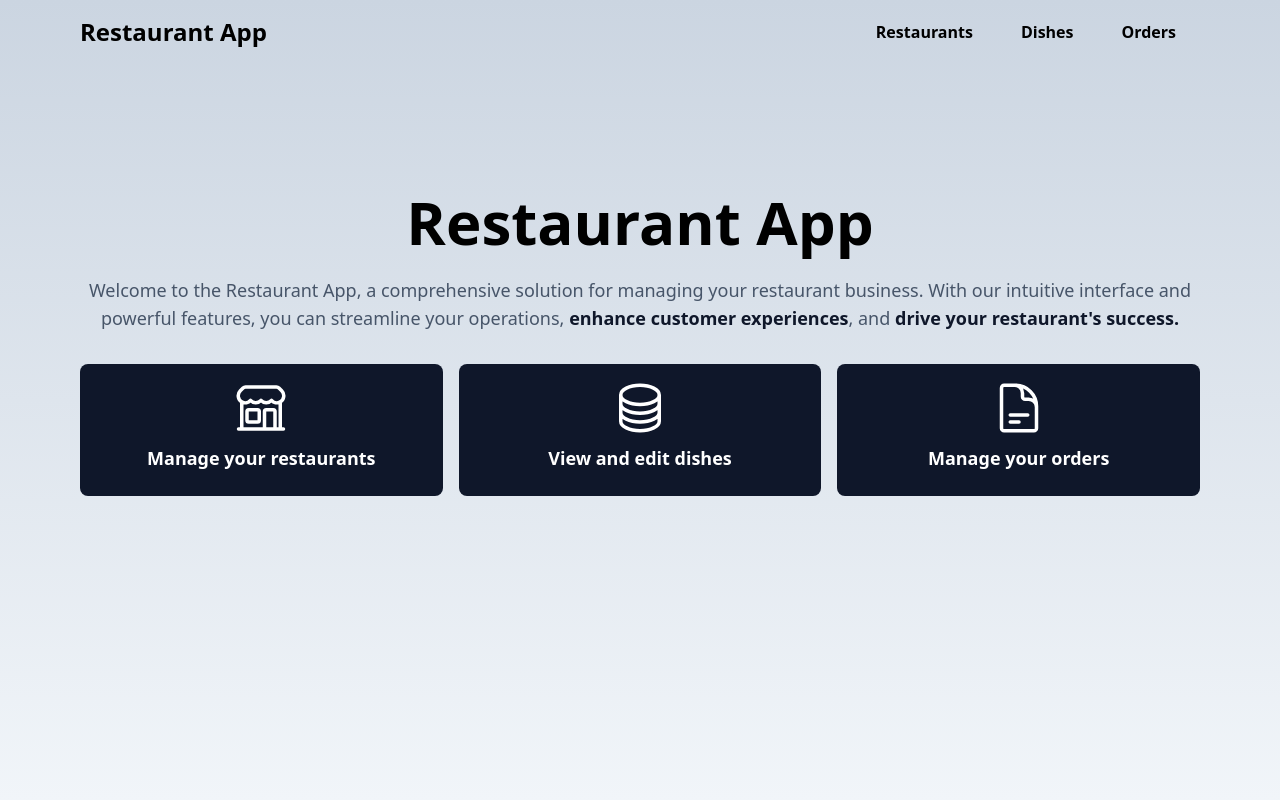
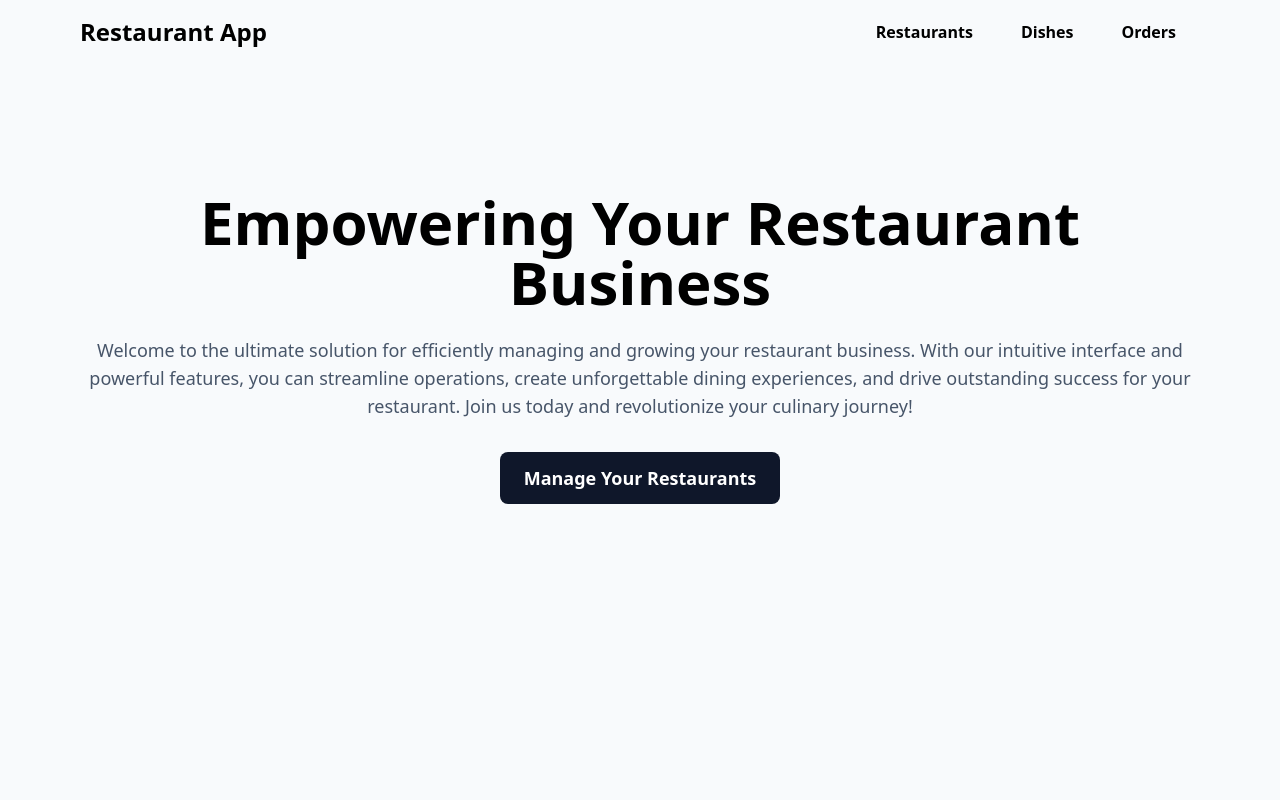
Before and after one commit to romuloesquivel1/restaurant-app, a Rails app: page / in a window 1280 px wide. Run offline with Rails 7, Linux system fonts and the light colour scheme; style sheets or scripts are compiled from the project's sources; parts of the project's set-up code (start-up, migrations or seed data) failed here and were passed over.

Commit message:
Change styles and other things...

```diff
--- /dev/null
+++ b/app/controllers/orders_controller.rb
@@ -0,0 +1,2 @@
+class OrdersController < ApplicationController
+end
--- /dev/null
+++ b/app/controllers/restaurants_controller.rb
@@ -0,0 +1,2 @@
+class RestaurantsController < ApplicationController
+end
--- /dev/null
+++ b/app/helpers/orders_helper.rb
@@ -0,0 +1,2 @@
+module OrdersHelper
+end
--- /dev/null
+++ b/app/helpers/restaurants_helper.rb
@@ -0,0 +1,2 @@
+module RestaurantsHelper
+end
--- a/app/javascript/application.js
+++ b/app/javascript/application.js
@@ -1,3 +1,12 @@
 // Entry point for the build script in your package.json
 import "@hotwired/turbo-rails"
 import "./controllers"
+
+document.addEventListener("DOMContentLoaded", () => {
+  const menuButton = document.querySelector(".menu-button");
+  const menuList = document.querySelector(".menu-list");
+
+  menuButton.addEventListener("click", () => {
+    menuList.classList.toggle("hidden")
+  })
+})
--- a/app/models/dish.rb
+++ b/app/models/dish.rb
@@ -1,4 +1,6 @@
 class Dish < ApplicationRecord
+  # belongs_to :restaurant
+
   validates :dish_group, presence: true, length: { minimum: 2, maximum: 25 }
   validates :name, presence: true, length: { minimum: 2, maximum: 35 }
   validates :description, presence: true, length: { minimum: 5, maximum: 255 }
--- a/app/models/order.rb
+++ b/app/models/order.rb
@@ -1,2 +1,3 @@
 class Order < ApplicationRecord
+  belongs_to :restaurant
 end
--- a/app/models/restaurant.rb
+++ b/app/models/restaurant.rb
@@ -1,2 +1,4 @@
 class Restaurant < ApplicationRecord
+  has_many :dishes
+  has_many :orders
 end
--- a/app/views/dishes/index.html.erb
+++ b/app/views/dishes/index.html.erb
@@ -1,15 +1,15 @@
 <% content_for :title, "Dishes" %>
 
-<header class="flex justify-between items-center mb-7">
+<section class="flex justify-between items-center mb-7">
   <h1 class="text-3xl font-bold">Dishes</h1>
   <a class="bg-slate-900 hover:bg-slate-700 text-white px-4 py-2 rounded font-semibold dark:bg-sky-500 dark:hover:bg-sky-400" href="<%= new_dish_path %>">Create dish</a>
-</header>
+</section>
 
 <% if @dishes.any? %>
   <article class="grid md:grid-cols-2 xl:grid-cols-3 gap-10 mb-7">
     <% @dishes.each do |dish| %>
       <%= link_to dish_path(dish) do %>
-        <section class="rounded-md overflow-hidden bg-white dark:bg-slate-800 drop-shadow">
+        <section class="rounded-md overflow-hidden bg-white dark:bg-slate-800 border border-gray-300 dark:border-gray-700">
           <div class="h-[250px]">
             <img class="w-full h-full object-cover" src="<%= url_for(dish.photo) %>" alt="<%= dish.name %>">
           </div>
--- a/app/views/layouts/application.html.erb
+++ b/app/views/layouts/application.html.erb
@@ -1,5 +1,5 @@
 <!DOCTYPE html>
-<html>
+<html lang="en">
   <head>
     <title>RestaurantApp - <%= yield(:title) %></title>
     <meta name="viewport" content="width=device-width,initial-scale=1">
@@ -11,13 +11,18 @@
     <%= javascript_include_tag "application", "data-turbo-track": "reload", defer: true %>
   </head>
 
-  <body class="h-screen antialiased bg-gradient-to-b from-slate-300 to-slate-100 dark:from-slate-950 dark:to-slate-900 dark:text-white">
+  <body class="min-h-screen antialiased dark:bg-gradient-to-b bg-slate-50 dark:from-slate-950 dark:to-slate-900 dark:text-white">
     <header>
       <nav class="max-w-screen-xl flex items-center justify-between mx-auto py-3 px-8 lg:px-20">
-        <a href="/" class="flex items-center">
-          <span class="text-2xl font-semibold">Restaurant App</span>
-        </a>
-        <div class="w-full md:block md:w-auto">
+        <a href="/" class="text-2xl font-semibold whitespace-nowrap">Restaurant App</a>
+        <div class="flex items-center md:hidden">
+          <button type="button" class="menu-button ml-3 text-gray-500 rounded-lg md:hidden hover:bg-slate-100 focus:outline-none focus:ring-2 focus:ring-slate-200 dark:text-gray-400 dark:hover:bg-gray-700 dark:focus:ring-gray-600">
+            <svg xmlns="http://www.w3.org/2000/svg" fill="none" viewBox="0 0 24 24" stroke-width="1.5" stroke="currentColor" class="w-7 h-7">
+              <path stroke-linecap="round" stroke-linejoin="round" d="M3.75 6.75h16.5M3.75 12h16.5m-16.5 5.25h16.5" />
+            </svg>
+          </button>
+        </div>
+        <div class="menu-list hidden md:block md:w-auto">
           <ul class="font-semibold flex items-center">
             <a href="#" class="px-2">
               <li class="px-4 hover:bg-slate-200 dark:hover:bg-slate-900 py-2 rounded-md transition">Restaurants</li>
--- a/app/views/main/home.html.erb
+++ b/app/views/main/home.html.erb
@@ -1,29 +1,11 @@
 <% content_for :title, 'Restaurant App' %>
 
 <div class="max-w-screen-xl mx-auto mt-32">
-  <h1 class="text-4xl sm:text-5xl lg:text-6xl text-center font-extrabold mb-4">Restaurant App</h1>
-  <p class="text-lg mt-6 mb-8 text-slate-600 dark:text-slate-300 text-center">Welcome to the Restaurant App, a comprehensive solution for managing your restaurant business. With our intuitive interface and powerful features, you can streamline your operations, <span class="text-slate-900 dark:text-sky-300 font-bold">enhance customer experiences</span>, and <span class="text-slate-900 dark:text-sky-300 font-bold">drive your restaurant's success</strong>.</p>
-
-  <div class="grid grid-cols-1 sm:grid-cols-2 md:grid-cols-3 gap-4">
-    <a href="#" class="bg-slate-900 hover:bg-slate-700 rounded-lg p-4 dark:bg-sky-500 dark:hover:bg-sky-400 flex flex-col justify-center items-center">
-      <svg xmlns="http://www.w3.org/2000/svg" fill="none" viewBox="0 0 24 24" stroke-width="1.5" stroke="white" class="w-14 h-14">
-        <path stroke-linecap="round" stroke-linejoin="round" d="M13.5 21v-7.5a.75.75 0 01.75-.75h3a.75.75 0 01.75.75V21m-4.5 0H2.36m11.14 0H18m0 0h3.64m-1.39 0V9.349m-16.5 11.65V9.35m0 0a3.001 3.001 0 003.75-.615A2.993 2.993 0 009.75 9.75c.896 0 1.7-.393 2.25-1.016a2.993 2.993 0 002.25 1.016c.896 0 1.7-.393 2.25-1.016a3.001 3.001 0 003.75.614m-16.5 0a3.004 3.004 0 01-.621-4.72L4.318 3.44A1.5 1.5 0 015.378 3h13.243a1.5 1.5 0 011.06.44l1.19 1.189a3 3 0 01-.621 4.72m-13.5 8.65h3.75a.75.75 0 00.75-.75V13.5a.75.75 0 00-.75-.75H6.75a.75.75 0 00-.75.75v3.75c0 .415.336.75.75.75z" />
-      </svg>
-      <p class="mt-2 text-white mb-2 text-lg font-semibold">Manage your restaurants</p>
-    </a>
-
-    <a href="<%= dishes_path %>" class="bg-slate-900 hover:bg-slate-700 rounded-lg p-4 dark:bg-sky-500 dark:hover:bg-sky-400 flex flex-col justify-center items-center">
-      <svg xmlns="http://www.w3.org/2000/svg" fill="none" viewBox="0 0 24 24" stroke-width="1.5" stroke="white" class="w-14 h-14">
-        <path stroke-linecap="round" stroke-linejoin="round" d="M20.25 6.375c0 2.278-3.694 4.125-8.25 4.125S3.75 8.653 3.75 6.375m16.5 0c0-2.278-3.694-4.125-8.25-4.125S3.75 4.097 3.75 6.375m16.5 0v11.25c0 2.278-3.694 4.125-8.25 4.125s-8.25-1.847-8.25-4.125V6.375m16.5 0v3.75m-16.5-3.75v3.75m16.5 0v3.75C20.25 16.153 16.556 18 12 18s-8.25-1.847-8.25-4.125v-3.75m16.5 0c0 2.278-3.694 4.125-8.25 4.125s-8.25-1.847-8.25-4.125" />
-      </svg>
-      <p class="mt-2 text-white mb-2 text-lg font-semibold">View and edit dishes</p>
-    </a>
-
-    <a href="#" class="bg-slate-900 hover:bg-slate-700 rounded-lg p-4 dark:bg-sky-500 dark:hover:bg-sky-400 flex flex-col justify-center items-center">
-      <svg xmlns="http://www.w3.org/2000/svg" fill="none" viewBox="0 0 24 24" stroke-width="1.5" stroke="white" class="w-14 h-14">
-        <path stroke-linecap="round" stroke-linejoin="round" d="M19.5 14.25v-2.625a3.375 3.375 0 00-3.375-3.375h-1.5A1.125 1.125 0 0113.5 7.125v-1.5a3.375 3.375 0 00-3.375-3.375H8.25m0 12.75h7.5m-7.5 3H12M10.5 2.25H5.625c-.621 0-1.125.504-1.125 1.125v17.25c0 .621.504 1.125 1.125 1.125h12.75c.621 0 1.125-.504 1.125-1.125V11.25a9 9 0 00-9-9z" />
-      </svg>
-      <p class="mt-2 text-white mb-2 text-lg font-semibold">Manage your orders</p>
+  <h1 class="text-4xl sm:text-5xl lg:text-6xl text-center font-extrabold mb-4">Empowering Your Restaurant Business</h1>
+  <p class="text-lg mt-6 mb-8 text-slate-600 dark:text-slate-300 text-center">Welcome to the ultimate solution for efficiently managing and growing your restaurant business. With our intuitive interface and powerful features, you can streamline operations, create unforgettable dining experiences, and drive outstanding success for your restaurant. Join us today and revolutionize your culinary journey!</p>
+  <div class="flex justify-center">
+    <a href="#" class="bg-slate-900 hover:bg-slate-700 rounded-lg px-6 py-1 dark:bg-sky-500 dark:hover:bg-sky-400">
+      <p class="mt-2 text-white mb-2 text-lg font-semibold">Manage Your Restaurants</p>
     </a>
   </div>
 </div>
--- a/config/routes.rb
+++ b/config/routes.rb
@@ -1,4 +1,8 @@
 Rails.application.routes.draw do
   root to: 'main#home'
+  # resources :restaurants do
+  #   resources :dishes
+  #   resources :orders
+  # end
   resources :dishes
 end
```
Also changed, not shown: app/views/dishes/show.html.erb (+24 -15 lines), app/views/shared/_form.html.erb (+8 -3 lines), test/controllers/orders_controller_test.rb (added, +7 -0 lines), test/controllers/restaurants_controller_test.rb (added, +7 -0 lines).
